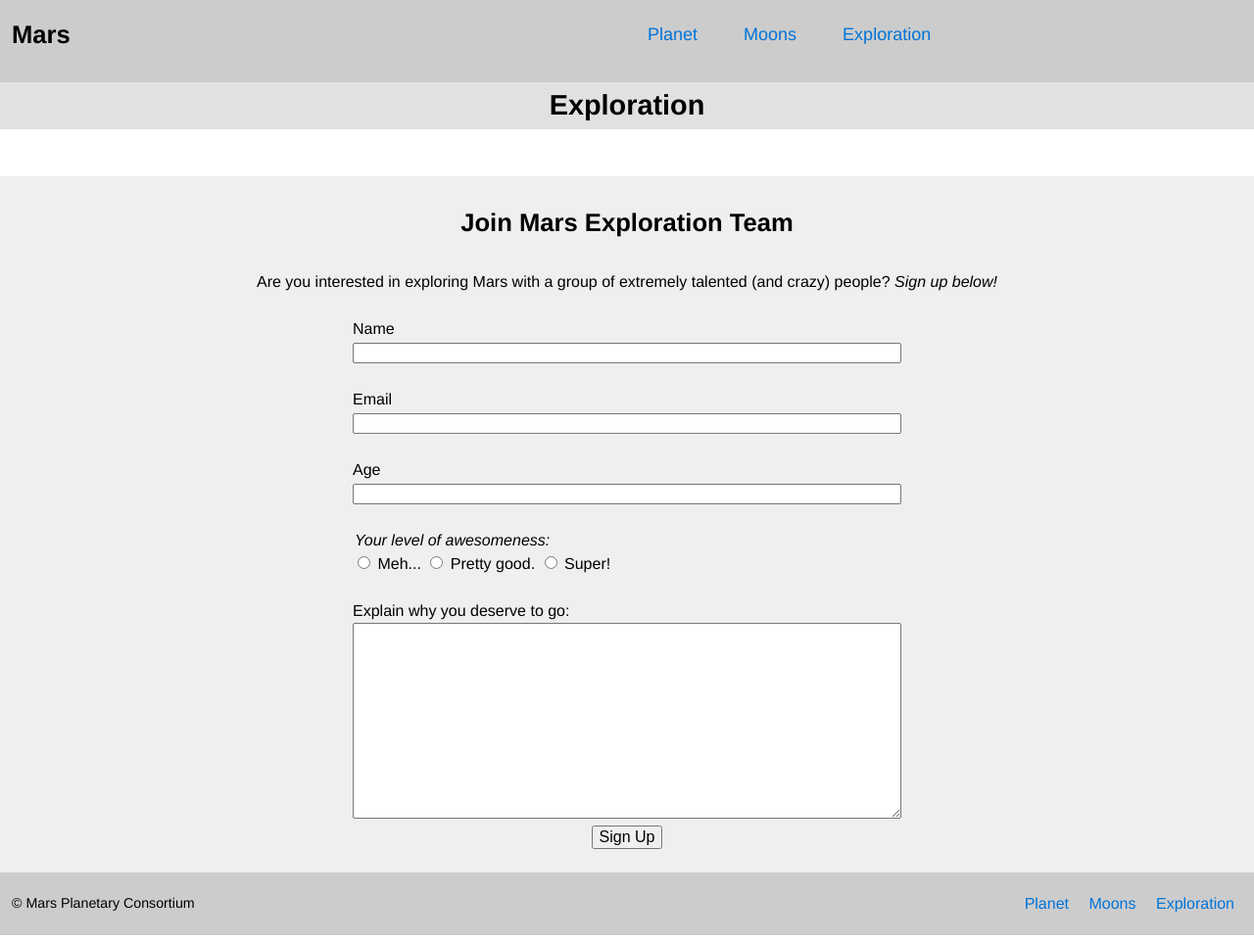
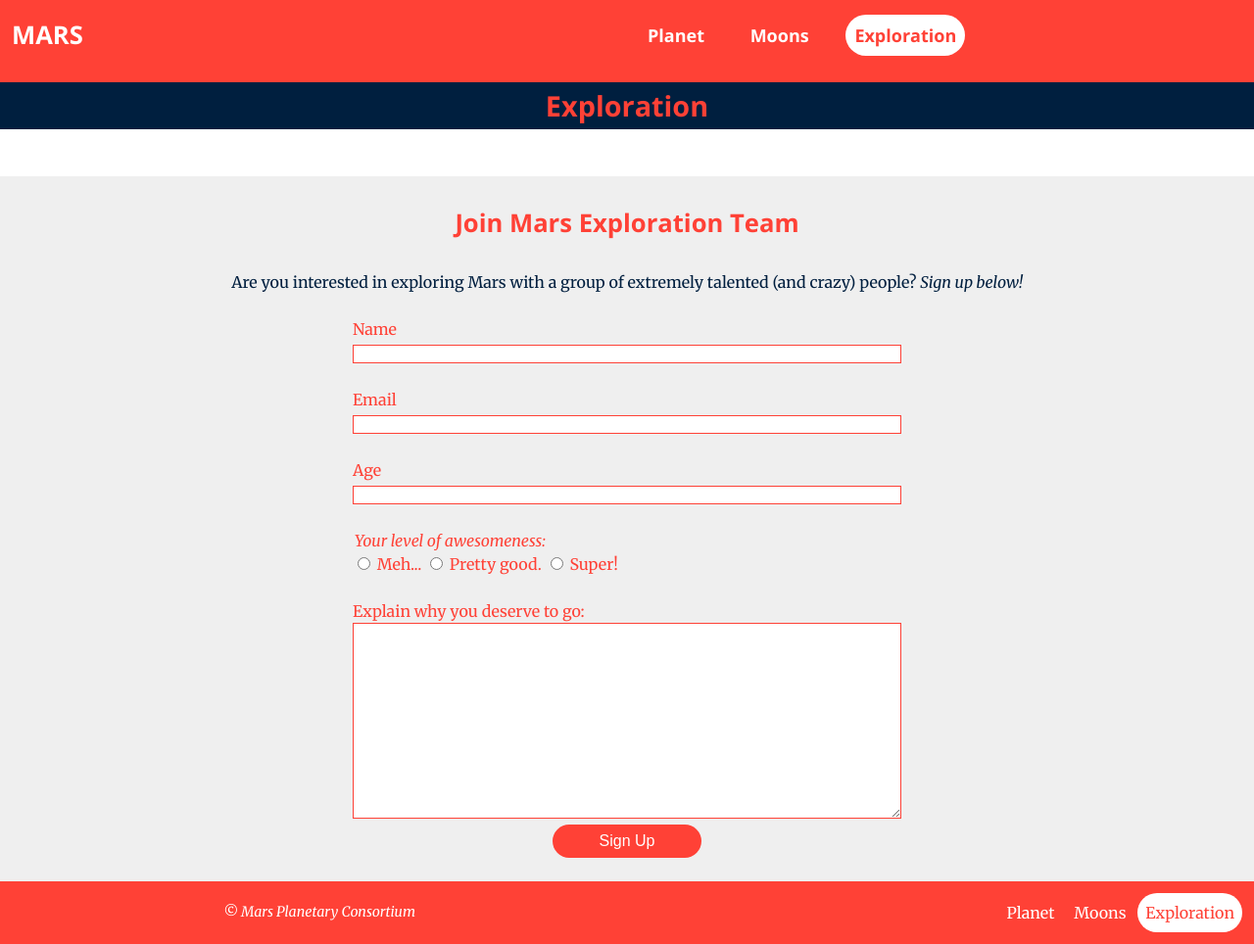
Before and after one commit to sarahadema/dsn1675-planet-website, a plain HTML site: page exploration.html in a window 1280 px wide. Shown: the whole page at 98% size. Drawn offline with nearby package versions, Linux system fonts and the light colour scheme.

Commit message:
Made it Pretty
highlighted active nav link
linked google fonts
made it pretty by changing colours and other styling in main.css

```diff
--- a/css/main.css
+++ b/css/main.css
@@ -9,7 +9,6 @@ html {
   padding: 0;
   box-sizing: border-box;
 
-  font: normal 100%/1.5 sans-serif;
   -moz-text-size-adjust: 100%;
   -ms-text-size-adjust: 100%;
   -webkit-text-size-adjust: 100%;
@@ -47,6 +46,8 @@ html {
 body {
   margin: 0;
   padding: 0;
+
+  color: #001f3f
 }
 
 a:link,
@@ -88,7 +89,7 @@ img {
 .masthead {
   overflow: hidden;
 
-  background-color: #ccc;
+  background-color: #FF4136;
 }
 
 .content {
@@ -99,6 +100,8 @@ img {
   margin: 0;
 
   text-align: center;
+  color: #fff;
+  text-transform: uppercase;
 }
 
 .nav {
@@ -114,16 +117,20 @@ img {
 .nav a:visited {
   display: block;
   padding: .5em;
+  border-radius: 1.5em;
 
   text-decoration: none;
-  color: #0074D9;
+  color: #fff;
 }
 .nav a:hover,
 .nav a:focus,
-.nav a:active {
-  background-color: #0074D9;
+.nav a:active,
+.nav .nav-current,
+.nav .nav-current:link,
+.nav .nav-current:visited {
+  background-color: #fff;
 
-  color: #fff;
+  color: #FF4136;
 }
 
 .bottom-nav {
@@ -139,23 +146,27 @@ img {
 .bottom-nav a:visited {
   display: block;
   padding: .5em;
+  border-radius: 1.5em;
 
   text-decoration: none;
-  color: #0074D9;
+  color: #fff;
 }
 .bottom-nav a:hover,
 .bottom-nav a:focus,
-.bottom-nav a:active {
-  background-color: #0074D9;
+.bottom-nav a:active
+.bottom-nav .nav-current,
+.bottom-nav .nav-current:link,
+.bottom-nav .nav-current:visited  {
+  background-color: #fff;
 
-  color: #fff;
+  color: #ff4136;
 }
 
 .biline {
   margin: 0;
   text-align: center;
 
-  background-color: #efefef;
+  background-color: #001f3f;
 }
 
 .planet {
@@ -166,14 +177,14 @@ img {
   margin: 0;
   text-align: center;
 
-  background-color: #e1e1e1;
+  background-color: #001f3f;
 }
 
 .exploration {
   margin: 0;
   text-align: center;
 
-  background-color: #e1e1e1;
+  background-color: #001f3f;
 }
 
 .name {
@@ -184,12 +195,13 @@ img {
   margin: 0;
 }
 .footer {
-  background-color: #ccc;
+  background-color: #FF4136;
 
   margin: 0;
 }
 .info {
-  background-color: #e1e1e1;
+  background-color: #001f3f;
+  color: #fff;
 }
 
 .details {
@@ -223,6 +235,8 @@ img {
 form {
   max-width: 35em;
   margin: 0 auto;
+
+  color: #ff4136;
 }
 
 label {
@@ -241,6 +255,17 @@ fieldset {
 button {
   font-size: 1em;
   cursor: pointer;
+  padding: 0.5em 3em;
+  background-color: #ff4136;
+  color: #fff;
+  border: none;
+  border-radius: 1.5em;
+}
+
+button:hover {
+  background-color: #fff;
+  color: #ff4136;
+  border: 1px solid #ff4136;
 }
 
 .button {
@@ -249,11 +274,36 @@ button {
 
 .enter-info {
   width: 100%;
+
+  color: #001f3f;
+  border: 1px solid #ff4136;
+}
+
+.enter-info:focus {
+  background-color: #001f3f;
+  color: #fff;
+
+  border: 1px solid #001f3f;
+  outline: 1px solid #001f3f;
 }
 
 .explaination {
   width: 100%;
   height: 15em;
+}
+
+.radio {
+  white-space: nowrap;
+}
+
+ .copyright {
+    color: #fff;
+    font-style: italic;
+  }
+
+.data-background {
+  background-color: #001f3f;
+  color: #fff;
 }
 
 @media only screen and (min-width: 20em) {
@@ -266,7 +316,7 @@ button {
     display: inline-block;
   }
 
-  .copywright {
+  .copyright {
     text-align: center;
   }
 
--- a/css/typography.css
+++ b/css/typography.css
@@ -1,5 +1,5 @@
 html {
-  font: normal 100%/1.5 Helvetica, sans-serif;
+  font: normal 100%/1.5 "Merriweather",serif;
 }
 
 h1, h2, h3, h4, h5, h6,
@@ -141,3 +141,12 @@ sub {
   padding-left: 3.0000rem;
   padding-right: 3.0000rem;
 }
+
+h1,h2,h3,h4,h5,h6,
+.brand-family {
+  font-family: "Open Sans", sans-serif;
+}
+
+h1,h2,h3,h4,h5,h6 {
+  color: #ff4136
+}
--- a/exploration.html
+++ b/exploration.html
@@ -4,6 +4,7 @@
   <meta charset="utf-8">
   <title>Mars Exploration</title>
   <meta name="viewport" content="width=device-width,initial-scale=1">
+  <link href="http://fonts.googleapis.com/css?family=Open+Sans:400italic,700|Merriweather:400,400italic,700" rel="stylesheet">
   <link href="css/grid.css" rel="stylesheet">
   <link href="css/main.css" rel="stylesheet">
   <link href="css/typography.css" rel="stylesheet">
@@ -23,10 +24,10 @@
 		</div>
 		<div class="unit unit-xs-1 unit-s-1 unit-m-1-2 unit-l-1-2">
 				<nav id="navigation" role="navigation">
-					<ul class="nav mega push-none">
+					<ul class="nav mega push-none brand-family">
 						<li class="pad-bottom-half gutter-half"><a href="index.html">Planet</a></li>
 						<li class="pad-bottom-half gutter-half"><a href="moons.html">Moons</a></li>
-						<li class="pad-bottom-half gutter-half"><a href="exploration.html">Exploration</a></li>
+						<li class="pad-bottom-half gutter-half"><a class="nav-current" href="exploration.html">Exploration</a></li>
 					</ul>
 				</nav>
 		</div>
@@ -61,18 +62,29 @@
 	</div>
 
 	<fieldset>
+
 		<legend class="level">Your level of awesomeness:</legend>
-		<input type="radio" id="meh" name="awesomeness">
-		<label for="meh">Meh...</label>
-		<input type="radio" id="Pretty-good" name="awesomeness">
-		<label for="Pretty-good">Pretty good.</label>
-		<input type="radio" id="" name="awesomeness">
-		<label for="Super">Super!</label>
+
+		<span class="radio">
+			<input type="radio" id="meh" name="awesomeness">
+			<label for="meh">Meh...</label>
+		</span>
+
+		<span class="radio">
+			<input type="radio" id="Pretty-good" name="awesomeness">
+			<label for="Pretty-good">Pretty good.</label>
+		</span>
+
+		<span class="radio">
+			<input type="radio" id="Super!" name="awesomeness">
+			<label for="Super">Super!</label>
+		</span>
+
 	</fieldset>
 
 	<div>
 		<label for="why">Explain why you deserve to go:</label>
-		<textarea class="explaination" id="why"></textarea>
+		<textarea class="explaination enter-info" id="why"></textarea>
 	</div>
 
 	<div class="button">
@@ -84,15 +96,15 @@
 </div>
 <footer class="footer island-half">
 	<div class="grid grid-middle">
-		<div role="contentinfo" class="copywright milli unit unit-xs-1 unit-s-1 unit-m-1-2">
+		<div role="contentinfo" class="copyright milli unit unit-xs-1 unit-s-1 unit-m-1-2">
 			<p class="push-none">© Mars Planetary Consortium </p>
 		</div>
 		<div class="unit unit-xs-1 unit-s-1 unit-m-1-2">
 			<nav>
-				<ul class="bottom-nav kilo push-none">
+				<ul class="bottom-nav kilo push-none brand-famly">
 					<li><a href="index.html">Planet</a></li>
 					<li><a href="moons.html">Moons</a></li>
-					<li><a href="exploration.html">Exploration</a></li>
+					<li><a class="nav-current" href="exploration.html">Exploration</a></li>
 				</ul>
 			</nav>
 		</div>
```
Also changed, not shown: index.html (+8 -7 lines), moons.html (+12 -11 lines).
